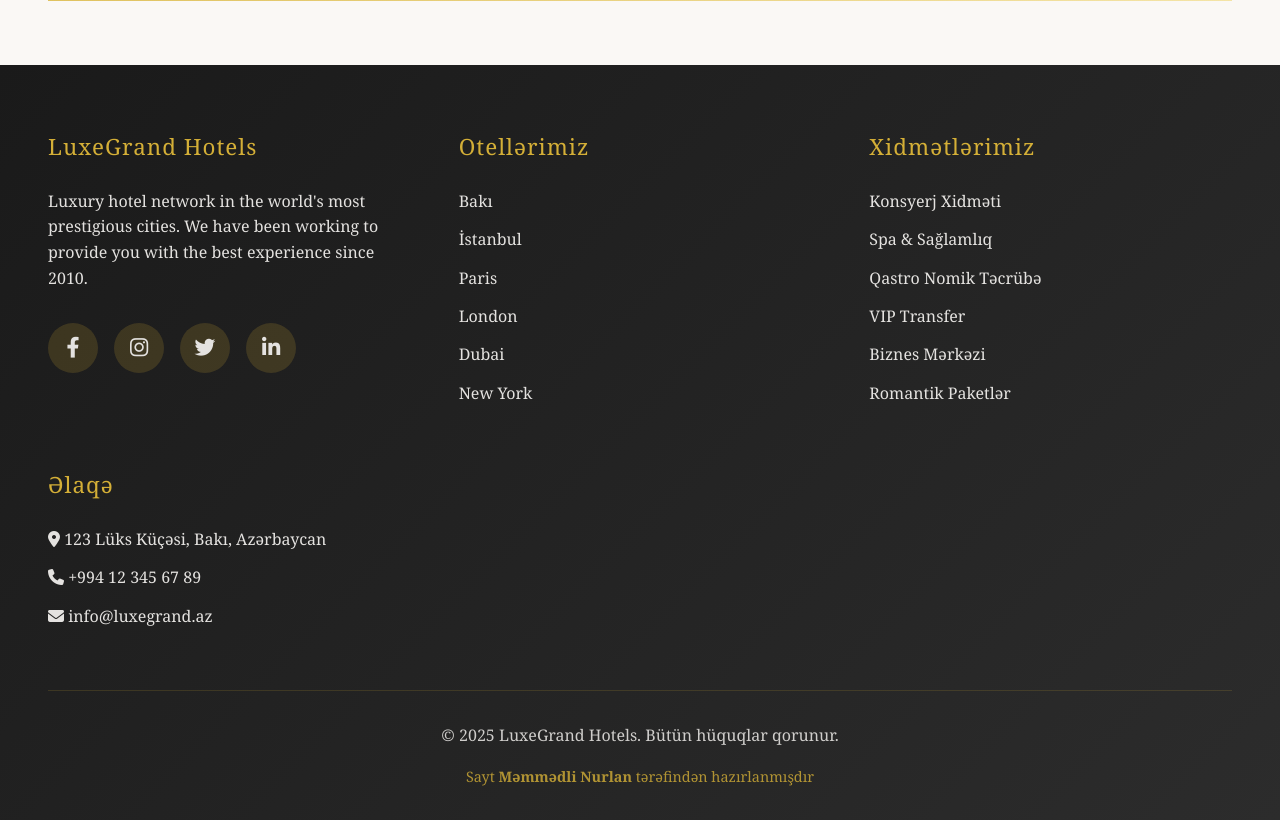
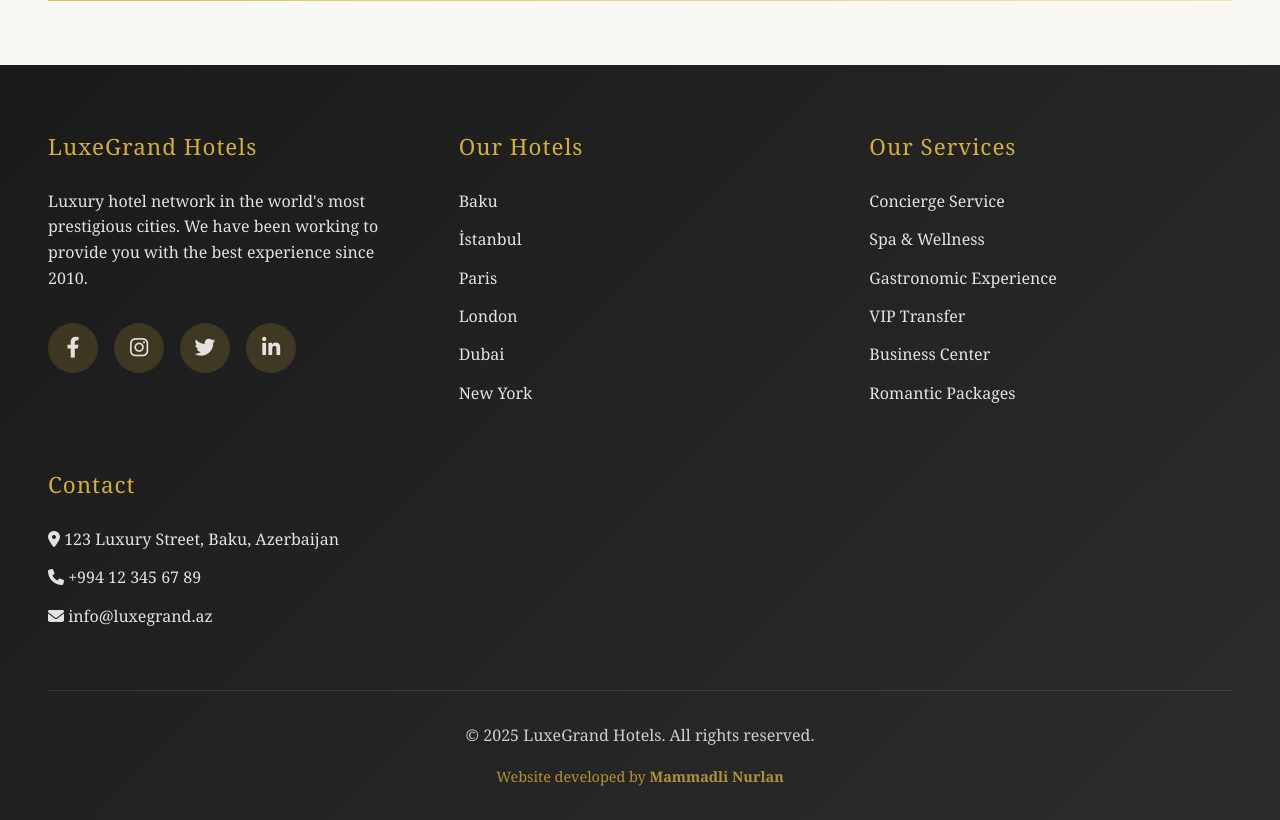
Before and after one commit to nurlan-code/LuxeGrand-, a plain HTML site: page contact.html in a window 1280 px wide. Shown: the part 4100-4920 px from the top of the page. Drawn offline with Linux system fonts and the light colour scheme.

Commit message:
contact.html

```diff
--- a/contact.html
+++ b/contact.html
@@ -1,5 +1,5 @@
 <!DOCTYPE html>
-<html lang="az">
+<html lang="en">
 <head>
     <meta charset="UTF-8">
     <meta name="viewport" content="width=device-width, initial-scale=1.0">
@@ -903,9 +903,9 @@
                 </div>
             </div>
             <div class="footer-section">
-                <h3>Otellərimiz</h3>
+                <h3>Our Hotels</h3>
                 <ul>
-                    <li><a href="#">Bakı</a></li>
+                    <li><a href="#">Baku</a></li>
                     <li><a href="#">İstanbul</a></li>
                     <li><a href="#">Paris</a></li>
                     <li><a href="#">London</a></li>
@@ -914,26 +914,26 @@
                 </ul>
             </div>
             <div class="footer-section">
-                <h3>Xidmətlərimiz</h3>
+                <h3>Our Services</h3>
                 <ul>
-                    <li><a href="services.html">Konsyerj Xidməti</a></li>
-                    <li><a href="services.html">Spa & Sağlamlıq</a></li>
-                    <li><a href="services.html">Qastro Nomik Təcrübə</a></li>
+                    <li><a href="services.html">Concierge Service</a></li>
+                    <li><a href="services.html">Spa & Wellness</a></li>
+                    <li><a href="services.html">Gastronomic Experience</a></li>
                     <li><a href="services.html">VIP Transfer</a></li>
-                    <li><a href="services.html">Biznes Mərkəzi</a></li>
-                    <li><a href="services.html">Romantik Paketlər</a></li>
+                    <li><a href="services.html">Business Center</a></li>
+                    <li><a href="services.html">Romantic Packages</a></li>
                 </ul>
             </div>
             <div class="footer-section">
-                <h3>Əlaqə</h3>
-                <p><i class="fas fa-map-marker-alt"></i> 123 Lüks Küçəsi, Bakı, Azərbaycan</p>
+                <h3>Contact</h3>
+                <p><i class="fas fa-map-marker-alt"></i> 123 Luxury Street, Baku, Azerbaijan</p>
                 <p><i class="fas fa-phone"></i> +994 12 345 67 89</p>
                 <p><i class="fas fa-envelope"></i> info@luxegrand.az</p>
             </div>
         </div>
         <div class="footer-bottom">
-            <p>&copy; 2025 LuxeGrand Hotels. Bütün hüquqlar qorunur.</p>
-            <p class="developer-credit">Sayt <strong>Məmmədli Nurlan</strong> tərəfindən hazırlanmışdır</p>
+            <p>&copy; 2025 LuxeGrand Hotels. All rights reserved.</p>
+            <p class="developer-credit">Website developed by <strong>Mammadli Nurlan</strong></p>
         </div>
     </footer>
 
@@ -957,7 +957,7 @@
 
         document.getElementById('contactForm').addEventListener('submit', function(e) {
             e.preventDefault();
-            alert('Mesajınız uğurla göndərildi! Tezliklə sizinlə əlaqə saxlayacağıq.');
+            alert('Your message has been sent successfully! We will contact you soon.');
             this.reset();
         });
 
```
